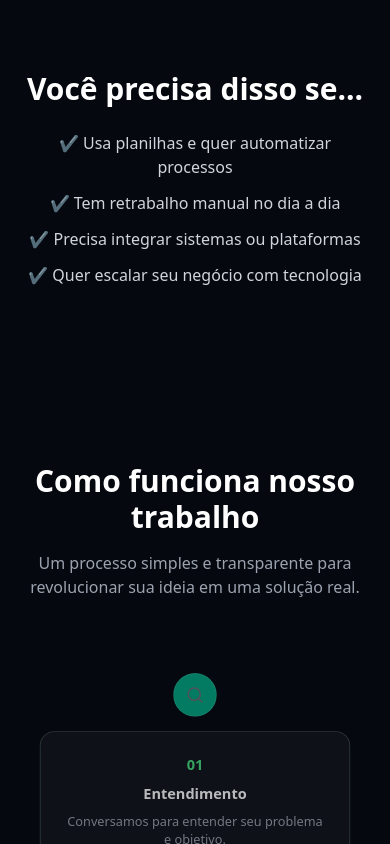
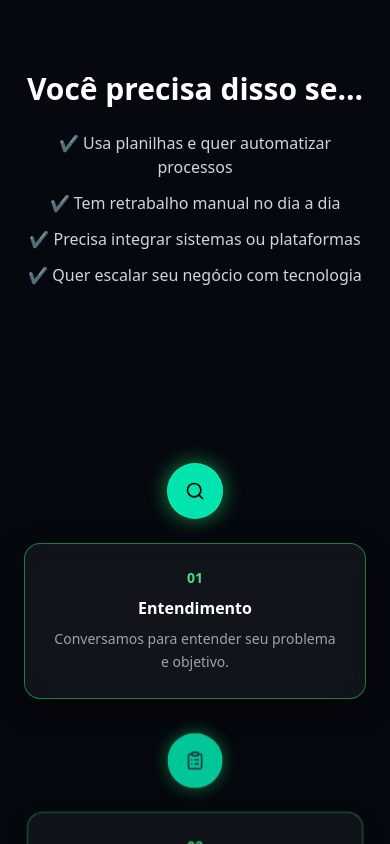
Before and after one commit to Jireh-Software/jireh-website, a Next.js app: page / in a window 390 px wide. Shown: the part 3473-4317 px from the top of the page. Built offline with nearby package versions, Linux system fonts and the light colour scheme.

Commit message:
Update page.tsx

```diff
--- a/app/page.tsx
+++ b/app/page.tsx
@@ -1,6 +1,18 @@
 "use client";
 
-import { Search, ClipboardList, Code2, Rocket } from "lucide-react";
+import {
+  Search,
+  ClipboardList,
+  Code2,
+  Rocket,
+  Phone,
+  Mail,
+  MapPin,
+  Globe,
+  Camera,
+  LifeBuoy,
+} from "lucide-react";
+
 import { useState, useEffect, useRef } from "react";
 import { motion, useScroll, useTransform } from "framer-motion";
 
@@ -156,7 +168,7 @@ export default function Home() {
         </section>
 
         {/* SERVICES */}
-        <section className="py-24 px-6 bg-[#0b1120]">
+        <section id="services" className="py-24 px-6 bg-[#0b1120]">
           <div className="max-w-6xl mx-auto text-center">
             {/* HEADER */}
             <h2 className="text-3xl font-bold mb-4">
@@ -242,8 +254,8 @@ export default function Home() {
                   <ul className="text-gray-400 space-y-2 text-sm">
                     <li>Processos automatizados</li>
                     <li>Mais controle e precisão</li>
-                    <li>Ganho de tempo</li>
-                    <li>Sistemas integrados</li>
+                    <li>Maior eficiência da empresa</li>
+                    <li>Visão global do negócio</li>
                   </ul>
                 </div>
               </div>
@@ -530,27 +542,119 @@ export default function Home() {
         </section>
 
         {/* FOOTER */}
-        <footer className="py-10 px-6 border-t border-white/10 text-gray-400 flex flex-col md:flex-row justify-between items-center gap-4">
-          <p>© {new Date().getFullYear()} Jireh Software</p>
-          <div className="flex gap-4">
-            <button
-              className="bg-green-400 text-black px-6 py-2 rounded-full"
-              onClick={() => scrollTo("services")}
+        <footer className="bg-[#05080f] border-t border-white/10 py-12 px-6">
+          <div className="max-w-6xl mx-auto grid md:grid-cols-4 gap-10 text-sm">
+            {/* MARCA */}
+            <div>
+              <h3 className="text-lg font-bold mb-3">Jireh Software</h3>
+
+              <p className="text-gray-400 mb-4">
+                Soluções tecnológicas sob medida para ajudar empresas a crescer
+                com eficiência e simplicidade.
+              </p>
+
+              <p className="text-gray-500 italic text-xs">
+                “Tecnologia com propósito, feita para pessoas.”
+              </p>
+            </div>
+
+            {/* NAVEGAÇÃO */}
+            <div>
+              <h4 className="font-semibold mb-3">Navegação</h4>
+
+              <ul className="space-y-2 text-gray-400">
+                {[
+                  { label: "Serviços", href: "#services" },
+                  { label: "Processo", href: "#process" },
+                  { label: "Sobre", href: "#about" },
+                  { label: "Contato", href: "#contact" },
+                ].map((item, i) => (
+                  <li key={i}>
+                    <a
+                      href={item.href}
+                      className="hover:text-green-400 transition"
                     >
-              Serviços
-            </button>
-            <button
-              className="bg-green-400 text-black px-6 py-2 rounded-full"
-              onClick={() => scrollTo("process")}
+                      {item.label}
+                    </a>
+                  </li>
+                ))}
+              </ul>
+            </div>
+
+            {/* CONTATO */}
+            <div>
+              <h4 className="font-semibold mb-3">Contato</h4>
+
+              <ul className="space-y-3 text-gray-400">
+                {/* ITEM COM ANIMAÇÃO */}
+                {[
+                  {
+                    icon: <Phone size={16} />,
+                    label: "WhatsApp",
+                    href: whatsappLink,
+                  },
+                  {
+                    icon: <Mail size={16} />,
+                    label: "contato@jirehsoftware.com.br",
+                    href: "mailto:contato@jirehsoftware.com.br",
+                  },
+                  {
+                    icon: <Globe size={16} />,
+                    label: "LinkedIn",
+                    href: "https://www.linkedin.com/in/gabriel-martins-68a235a8/",
+                  },
+                  {
+                    icon: <Camera size={16} />,
+                    label: "Instagram",
+                    href: "https://instagram.com/jireh.software",
+                  },
+                ].map((item, i) => (
+                  <li key={i}>
+                    <motion.a
+                      href={item.href}
+                      target="_blank"
+                      whileHover={{ scale: 1.05 }}
+                      className="group flex items-center gap-2 transition"
                     >
-              Processo
-            </button>
-            <button
-              className="bg-green-400 text-black px-6 py-2 rounded-full"
-              onClick={() => scrollTo("about")}
-            >
-              Sobre
-            </button>
+                      <span className="text-gray-400 group-hover:text-green-400 transition duration-300 group-hover:drop-shadow-[0_0_6px_rgba(34,197,94,0.8)]">
+                        {item.icon}
+                      </span>
+
+                      <span className="group-hover:text-green-400 transition duration-300">
+                        {item.label}
+                      </span>
+                    </motion.a>
+                  </li>
+                ))}
+
+                {/* LOCAL (sem link) */}
+                <li className="flex items-center gap-2 text-gray-400">
+                  <MapPin size={16} />
+                  Santa Rita do Sapucaí - MG
+                </li>
+              </ul>
+            </div>
+
+            {/* INFO */}
+            <div>
+              <h4 className="font-semibold mb-3">Informações</h4>
+
+              <ul className="space-y-2 text-gray-400">
+                <li>Atendimento sob demanda</li>
+                <li>Soluções personalizadas</li>
+                <li>Projetos sob orçamento</li>
+              </ul>
+            </div>
+          </div>
+
+          {/* LINHA FINAL */}
+          <div className="max-w-6xl mx-auto mt-10 pt-6 border-t border-white/10 text-center text-xs text-gray-500 space-y-1">
+            <p>
+              © {new Date().getFullYear()} Jireh Software. Todos os direitos
+              reservados.
+            </p>
+
+            <p>Jireh Software ME • CNPJ: 43.286.490/0001-47</p>
           </div>
         </footer>
 
@@ -581,6 +685,7 @@ function ProcessSection({ whatsappLink }) {
     offset: ["start center", "end center"],
   });
 
+  // linha crescendo
   const lineWidth = useTransform(scrollYProgress, [0, 1], ["0%", "100%"]);
 
   const steps = [
@@ -604,48 +709,49 @@ function ProcessSection({ whatsappLink }) {
       desc: "Implementação e validação completa da solução.",
       icon: <Rocket size={20} />,
     },
+    {
+      title: "Acompanhamento contínuo",
+      desc: "Mesmo após a entrega, acompanhamos o uso da solução e oferecemos suporte para garantir desempenho e evolução contínua.",
+      icon: <LifeBuoy size={20} />,
+    },
   ];
 
   return (
-    <section ref={ref} id="process" className="py-24 px-6">
-      <div className="max-w-6xl mx-auto text-center">
-        <h2 className="text-3xl font-bold mb-4">
-          Como funciona nosso trabalho
-        </h2>
+    <section ref={ref} className="py-24 px-6 relative">
+      <div className="max-w-6xl mx-auto">
+        {/* LINHA BASE */}
+        <div className="hidden lg:block absolute top-10 left-0 w-full h-[2px] bg-white/10" />
 
-        <p className="text-gray-400 mb-16">
-          Um processo simples e transparente para revolucionar sua ideia em uma
-          solução real.
-        </p>
-
-        <div className="relative">
-          {/* linha base */}
-          <div className="hidden md:block absolute top-10 left-0 right-0 h-[2px] bg-white/10"></div>
-
-          {/* linha animada */}
+        {/* LINHA ANIMADA */}
         <motion.div
           style={{ width: lineWidth }}
-            className="hidden md:block absolute top-10 left-0 h-[2px] bg-green-400"
+          className="hidden lg:block absolute top-10 left-0 h-[2px] bg-gradient-to-r from-green-400 to-blue-500"
         />
 
-          <div className="grid md:grid-cols-4 gap-8">
+        {/* STEPS */}
+        <div className="grid grid-cols-1 sm:grid-cols-2 lg:grid-cols-5 gap-8 relative">
           {steps.map((item, i) => {
+            const start = i / steps.length;
+            const end = start + 1 / steps.length;
+
             const progress = useTransform(
               scrollYProgress,
-                [i * 0.2, i * 0.2 + 0.2],
+              [start, end],
               [0, 1],
             );
 
-              const scale = useTransform(progress, [0, 1], [0.8, 1]);
-              const opacity = useTransform(progress, [0, 1], [0.4, 1]);
+            const scale = useTransform(progress, [0, 1], [0.85, 1]);
+            const opacity = useTransform(progress, [0, 1], [0.3, 1]);
+
+            const isActive = useTransform(progress, (v) => v > 0.5);
 
             return (
               <motion.div
                 key={i}
                 style={{ scale, opacity }}
-                  className="relative text-center"
+                className="flex flex-col items-center text-center relative"
               >
-                  {/* ícone */}
+                {/* ÍCONE */}
                 <motion.div
                   style={{
                     backgroundColor: useTransform(
@@ -653,40 +759,49 @@ function ProcessSection({ whatsappLink }) {
                       [0, 1],
                       ["#05080f", "#00e5b0"],
                     ),
-                      color: useTransform(
+                    color: useTransform(progress, [0, 1], ["#9ca3af", "#000"]),
+                    boxShadow: useTransform(
                       progress,
                       [0, 1],
-                        ["#9ca3af", "#000"],
+                      ["0 0 0px rgba(0,0,0,0)", "0 0 20px rgba(34,197,94,0.7)"],
                     ),
                   }}
-                    className="mx-auto mb-4 w-12 h-12 flex items-center justify-center rounded-full border border-white/10"
+                  className="z-10 mb-6 w-14 h-14 flex items-center justify-center rounded-full border border-white/10 transition-all"
                 >
                   {item.icon}
                 </motion.div>
 
-                  {/* card */}
+                {/* CARD */}
                 <motion.div
                   style={{
                     borderColor: useTransform(
                       progress,
                       [0, 1],
-                        ["rgba(255,255,255,0.1)", "rgba(34,197,94,0.4)"],
+                      ["rgba(255,255,255,0.1)", "rgba(34,197,94,0.6)"],
+                    ),
+                    boxShadow: useTransform(
+                      progress,
+                      [0, 1],
+                      ["0 0 0px rgba(0,0,0,0)", "0 10px 30px rgba(0,0,0,0.4)"],
                     ),
                   }}
-                    className="bg-white/5 border p-6 rounded-2xl"
+                  className="bg-white/5 backdrop-blur-md border p-6 rounded-2xl w-full transition-all"
                 >
-                    <p className="text-green-400 font-bold mb-2">0{i + 1}</p>
+                  <p className="text-green-400 font-bold mb-2 text-sm">
+                    0{i + 1}
+                  </p>
 
-                    <h3 className="font-semibold mb-2">{item.title}</h3>
+                  <h3 className="font-semibold mb-2 text-base">{item.title}</h3>
 
-                    <p className="text-gray-400 text-sm">{item.desc}</p>
+                  <p className="text-gray-400 text-sm leading-relaxed">
+                    {item.desc}
+                  </p>
                 </motion.div>
               </motion.div>
             );
           })}
         </div>
       </div>
-      </div>
     </section>
   );
 }
```
Lines whose indentation alone changed are shown as unchanged.
